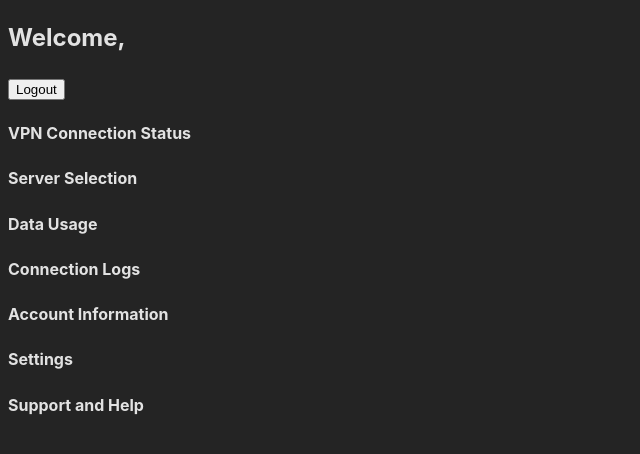
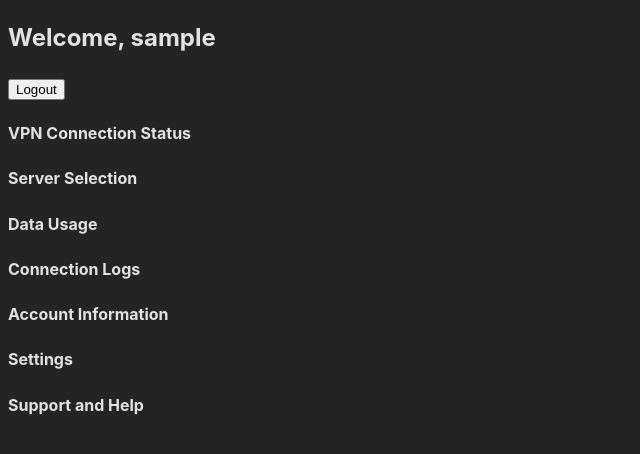
Before and after one commit to Baga6312/VPN-manager, a React (Vite) app in the folder frontend/: page /dashboard in a window 1280 px wide. Shown: the top 454 px of the page, without its empty margins (0-640 px from the left). Built offline with nearby package versions, Linux system fonts and the light colour scheme; sample sign-in values are in the browser's storage.

Commit message:
fixed auth

```diff
--- a/frontend/src/components/Dashboard.jsx
+++ b/frontend/src/components/Dashboard.jsx
@@ -1,102 +1,8 @@
-import React, { useState, useEffect } from 'react';
-import { Button, Container, Row, Col, Card } from 'react-bootstrap';
-import  authService  from '../services/authService';
-import { useNavigate } from 'react-router-dom';
+import DashboardPage from '../pages/DashboardPage';
 
 const Dashboard = () => {
-  const [userData, setUserData] = useState({});
-  const navigate = useNavigate();
-  const auth = authService()
-
-  useEffect(() => {
-    // Fetch user data from authService
-    const user =  auth.getCurrentUser() ;
-    if (!user) {
-      navigate('/login'); // Redirect to login if user is not authenticated
-    } else {
-      setUserData(user);
-    }
-  }, [history]);
-
-  const handleLogout = () => {
-    auth.logout();
-    navigate('/login');
-  };
-
   return (
-    <Container className="mt-4">
-      <Row>
-        <Col>
-          <h2>Welcome, {userData.username}</h2>
-          <Button variant="danger" onClick={handleLogout}>Logout</Button>
-        </Col>
-      </Row>
-      <Row className="mt-4">
-        <Col>
-          <Card>
-            <Card.Body>
-              <h4>VPN Connection Status</h4>
-              {/* Display VPN connection status */}
-              {/* Connect/Disconnect Button */}
-            </Card.Body>
-          </Card>
-        </Col>
-        <Col>
-          <Card>
-            <Card.Body>
-              <h4>Server Selection</h4>
-              {/* Dropdown Menu for server selection */}
-            </Card.Body>
-          </Card>
-        </Col>
-      </Row>
-      <Row className="mt-4">
-        <Col>
-          <Card>
-            <Card.Body>
-              <h4>Data Usage</h4>
-              {/* Usage Statistics */}
-            </Card.Body>
-          </Card>
-        </Col>
-        <Col>
-          <Card>
-            <Card.Body>
-              <h4>Connection Logs</h4>
-              {/* Log Entries */}
-            </Card.Body>
-          </Card>
-        </Col>
-      </Row>
-      <Row className="mt-4">
-        <Col>
-          <Card>
-            <Card.Body>
-              <h4>Account Information</h4>
-              {/* Username, Email, Subscription Plan */}
-            </Card.Body>
-          </Card>
-        </Col>
-        <Col>
-          <Card>
-            <Card.Body>
-              <h4>Settings</h4>
-              {/* Profile Settings, Password Change */}
-            </Card.Body>
-          </Card>
-        </Col>
-      </Row>
-      <Row className="mt-4">
-        <Col>
-          <Card>
-            <Card.Body>
-              <h4>Support and Help</h4>
-              {/* FAQs, Contact Support */}
-            </Card.Body>
-          </Card>
-        </Col>
-      </Row>
-    </Container>
+    <DashboardPage/>
   );
 };
 
--- a/frontend/src/pages/DashboardPage.jsx
+++ b/frontend/src/pages/DashboardPage.jsx
@@ -1,21 +1,22 @@
 import React, { useState, useEffect } from 'react';
 import { Container, Row, Col, Card, Button } from 'react-bootstrap';
 import  authService from '../services/authService';
-import { useHistory } from 'react-router-dom';
+import { useNavigate} from 'react-router-dom';
 
 const DashboardPage = () => {
   const [userData, setUserData] = useState(null);
-  const history = useHistory();
+  const history = useNavigate();
   const auth = authService()
 
   useEffect(() => {
-  const user = auth.getCurrentUser()
+     const user = auth.getCurrentUser();
        if (!user) {
          history('/login'); // Redirect to login if user is not authenticated
        } else {
          setUserData(user);
        }
-  }, [history]);
+     }, [history]
+  );
 
      const handleLogout = () => {
        auth.logout();
--- a/frontend/src/services/authService.jsx
+++ b/frontend/src/services/authService.jsx
@@ -1,45 +1,69 @@
 import axios from 'axios'  ;
-import { useState } from 'react';
-import { redirect, useNavigate } from 'react-router-dom';
+import { useEffect, useState } from 'react';
+import { useNavigate } from 'react-router-dom';
+
+
 
 const authService = () => {
 
-  const baseurl = "http://localhost:5000/api/user"
-  const [currentUser, setCurrentUser] = useState(null);
+  const baseurl = "http://localhost:5000/api/user/"
+  const [currentUser, setCurrentUser] = useState(``);
+  const [IsAuthenthicated,setIsAuthenthicated] = useState(false)
   const history = useNavigate();
 
-  const login = async (username, password) => {
+
+  useEffect(() => {
+    const user = localStorage.getItem('username');
+    setCurrentUser(user || '');
+    setIsAuthenthicated(!user )
+  },[])
+
+  const setEnv = async (user, val) => {
+    if (val) {
+      setCurrentUser(user);
+      axios.put(baseurl, { Authenticated: true, username: user }); // Send authenticated state
+      localStorage.setItem('username', user);
+    } else {
+      await axios.put(baseurl, { Authenticated: false, username: currentUser}); // Send unauthenticated state
+      localStorage.removeItem('username');
+      setCurrentUser('');
+      history('/login');
+    }
+  };
+
+  const login = async (currentUser, password) => {
 
     try {
-    const response = await  axios.get(`${baseurl}/` ,
-    {params: { username: username }})
-    const user = JSON.parse(response.request.response)[0].name
-    console.log(user)
-      // if ( data[0] === username && data[1] === password ){
-    setCurrentUser(user)
-    localStorage.setItem('username' , user)
-    history('/dashboard')
-    return true
-    }
-    catch(err) {
+      const response = await  axios.get(`${baseurl}` , {params: { username: currentUser}})
+      const user = JSON.parse(response.request.response)[0].username
+      setIsAuthenthicated(true)
+      setEnv(currentUser,true)
+      history('/dashboard')
+    }catch(err) {
       console.log(err)
     }
   };
 
-  const signup = (username, password) => {
-    axios.post(`${baseurl}` ,  {username , password }).then((data)=>{
-      setCurrentUser(username)
-      console.log("data posted successfully")
-    }).catch((err)=>{
-      console.log(err)
-    })
-    history('/dashboard');
+  const signup = async (username, password) => {
+
+    try {
+    const response = await axios.post(baseurl , {username , password}) ;
+    const user = JSON.parse(response.request.response)[0].username
+
+    setEnv(user,true)
+
+    } catch(err){
+      console.error(err)
+    }
   };
 
   const logout = (currentUser) => {
-    setCurrentUser(null);
-    axios.put(`${baseurl}` , {currentUser})
-    history('/login');
+    try{
+      setIsAuthenthicated(false)
+      setEnv(currentUser , false)
+    }catch(err){
+      console.log(err)
+    }
   };
 
   const getCurrentUser = () => {
```
Also changed, not shown: 2 other files (tests, documents, lock files or other folders). Lines whose indentation alone changed are shown as unchanged.
